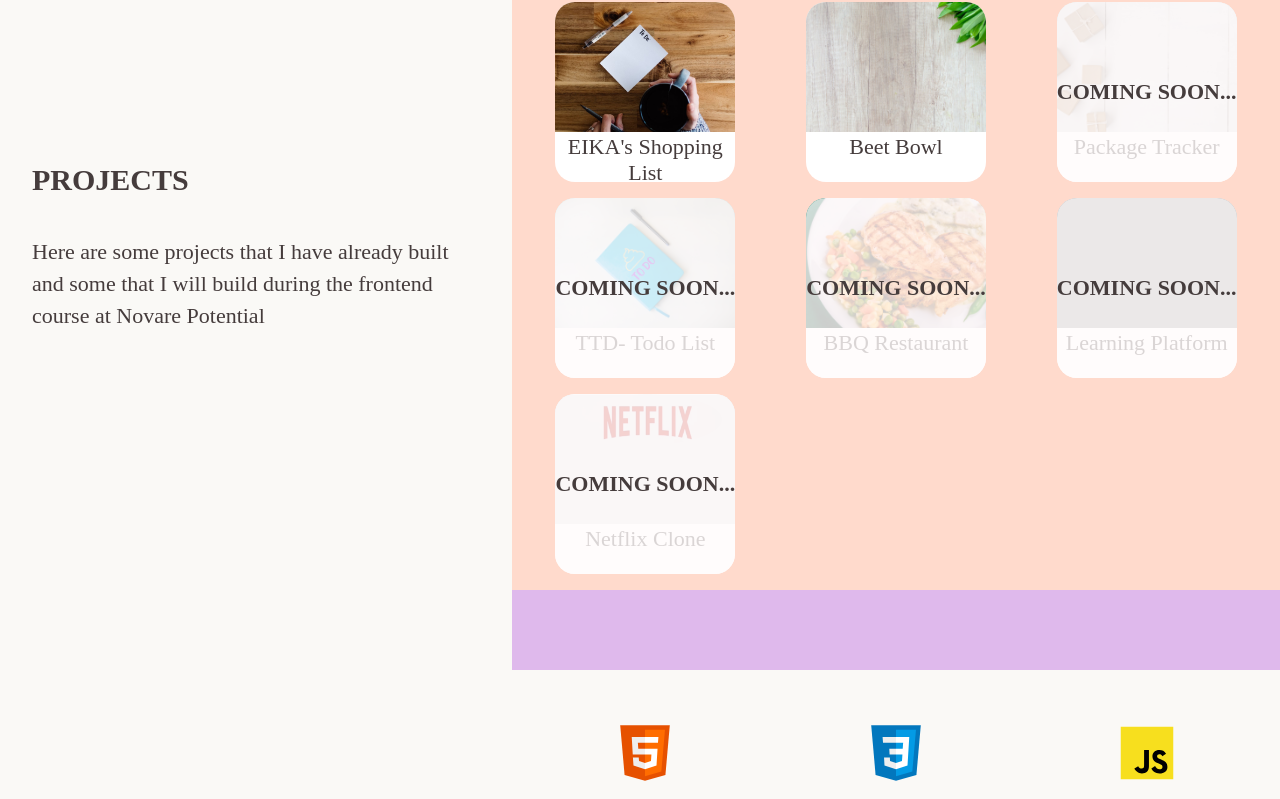
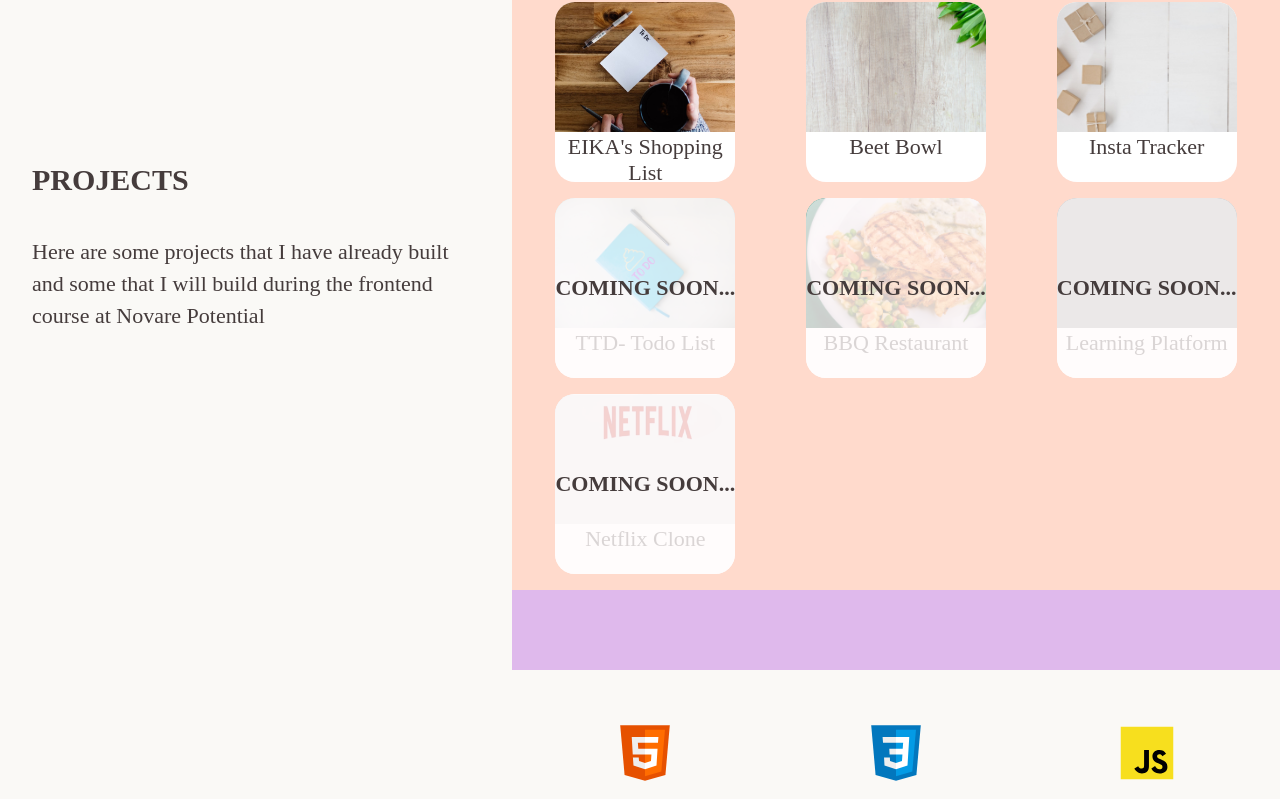
Before and after one commit to sulekhajamaluddin/portfolio, a React (Create React App) app: page / in a window 1280 px wide. Shown: the part 1694-2493 px from the top of the page. Built offline with nearby package versions, Linux system fonts and the light colour scheme; grey boxes are pictures that could not be loaded; a web font is replaced by a local one.

Commit message:
Add package tracker to portfolio

```diff
--- a/src/data/project-details.js
+++ b/src/data/project-details.js
@@ -7,6 +7,7 @@ import books from "../assets/books.jpg";
 import netflix from "../assets/netflix.png";
 import eikaproject from "../assets/eika.png";
 import beetbowl from "../assets/beetbowl.png";
+import tracker from "../assets/tracker.png";
 
 const projectDetails = [
   {
@@ -52,10 +53,23 @@ const projectDetails = [
   },
   {
     projectID: 3,
-    projectName: "Package Tracker",
+    projectName: "Insta Tracker",
     projectCardImage: `${packages}`,
+    projectDescription:
+      "This is an app for tracking insta packages. The user can view a list of his packages and also details about his packages including a map location. This app uses:",
     imageCardDescription: "A few packages looking scattered",
-    status: "comingSoon",
+    projectImage: `${tracker}`,
+    projectImageDescription: "The screenshot of Insta Tracker app running",
+    technologiesUsed: [
+      "Firebase",
+      "React",
+      "SCSS",
+      "Google Maps",
+      "Context API",
+    ],
+    webAddress: "https://insta-track-package.web.app/",
+    gitAddress: "https://github.com/sulekhajamaluddin/package-tracker",
+    status: "completed",
   },
   {
     projectID: 4,
```
Also changed, not shown: src/assets/tracker.png (added).
